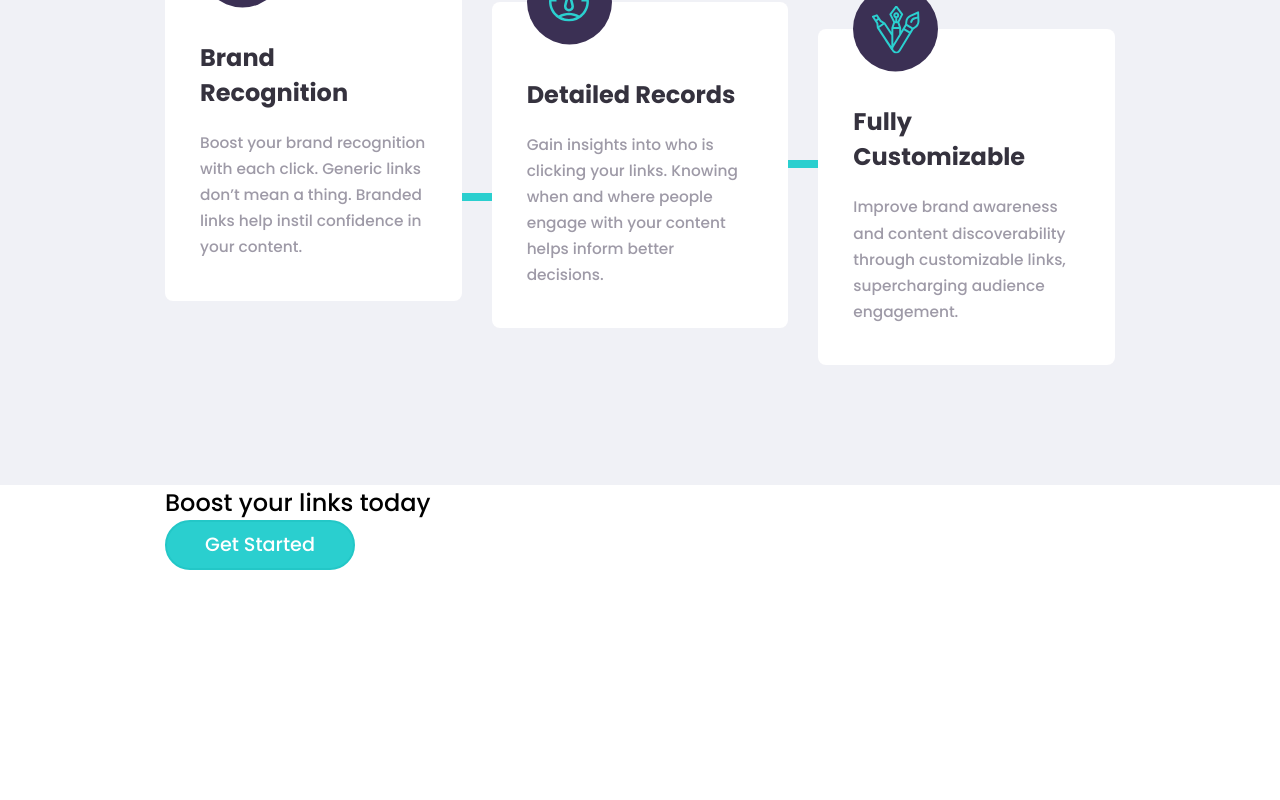
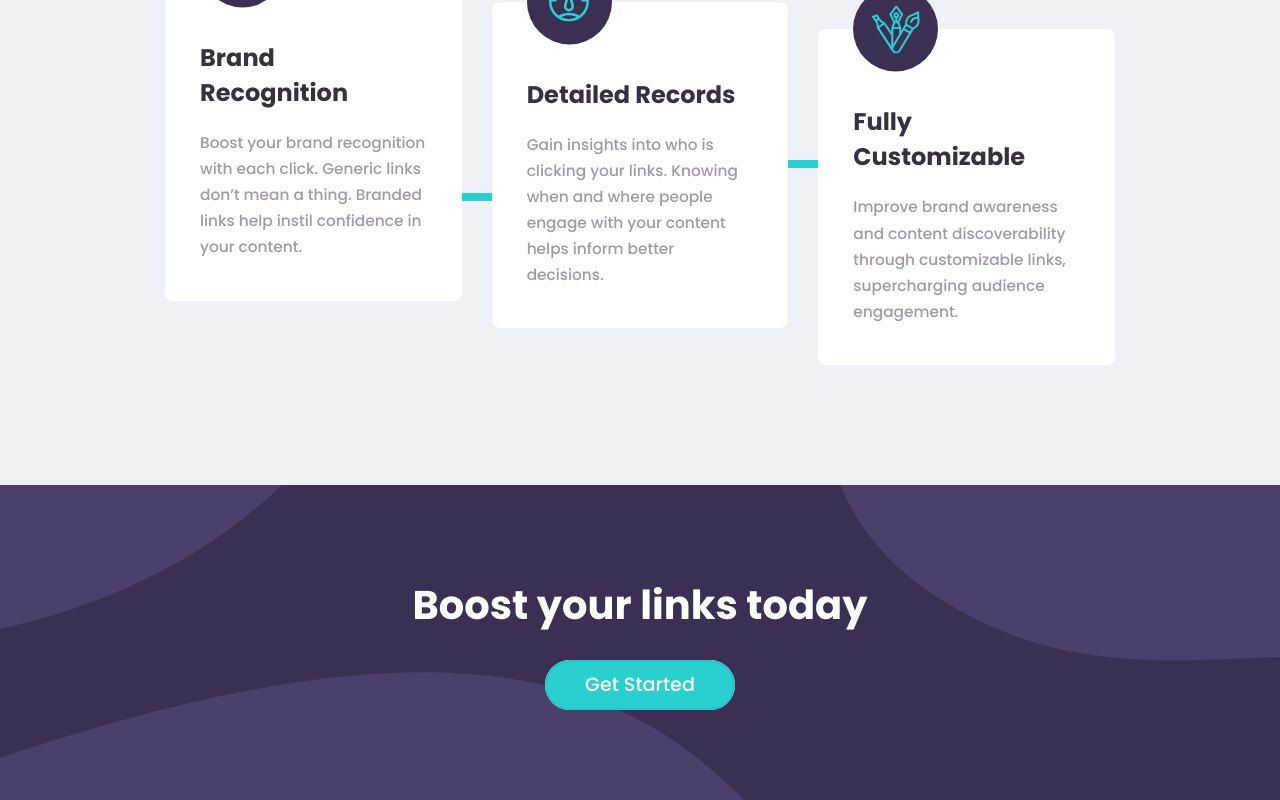
Before and after one commit to Sami-20s/Shorten-URL__FrontEndMentor, a Next.js app: page / in a window 1280 px wide. Shown: the part 1326-2126 px from the top of the page. Before the commit the page ends 1896 px from the top, so only its background shows below. Built offline with nearby package versions, Linux system fonts and the light colour scheme.

Commit message:
☄ 🎗 Boost Style Added

```diff
--- /dev/null
+++ b/styles/pages/Home/boost/_boost.scss
@@ -0,0 +1,35 @@
+.boost {
+    background-image: url("/img/bg-boost-mobile.svg");
+    background-size: 100%;
+    background-repeat: no-repeat;
+    background-position: right top;
+    background-color: var(--dark-violet);
+    // Laptop Screen
+    @include breakpoint-up("large") {
+        background-image: url("/img/bg-boost-desktop.svg");
+        background-size: 180%;
+        background-position: center center;
+    }
+    &__wrapper {
+        display: flex;
+        flex-direction: column;
+        justify-content: center;
+        align-items: center;
+        padding-top: 90px;
+        padding-bottom: 90px;
+        > h2 {
+            font-size: 1.7rem;
+            font-weight: 700;
+            color: #fff;
+            margin-bottom: 25px;
+            // Laptop Screen
+            @include breakpoint-up("large") {
+                font-size: 2.5rem;
+            }
+        }
+        &__buttons {
+            background-color: white;
+            border-radius: 40px;
+        }
+    }
+}
--- a/styles/pages/Home/home.scss
+++ b/styles/pages/Home/home.scss
@@ -2,3 +2,4 @@
 @import "./hero/hero";
 @import "./formContainer/formContainer";
 @import "./statistics/statistics";
+@import "./boost/boost";
```
